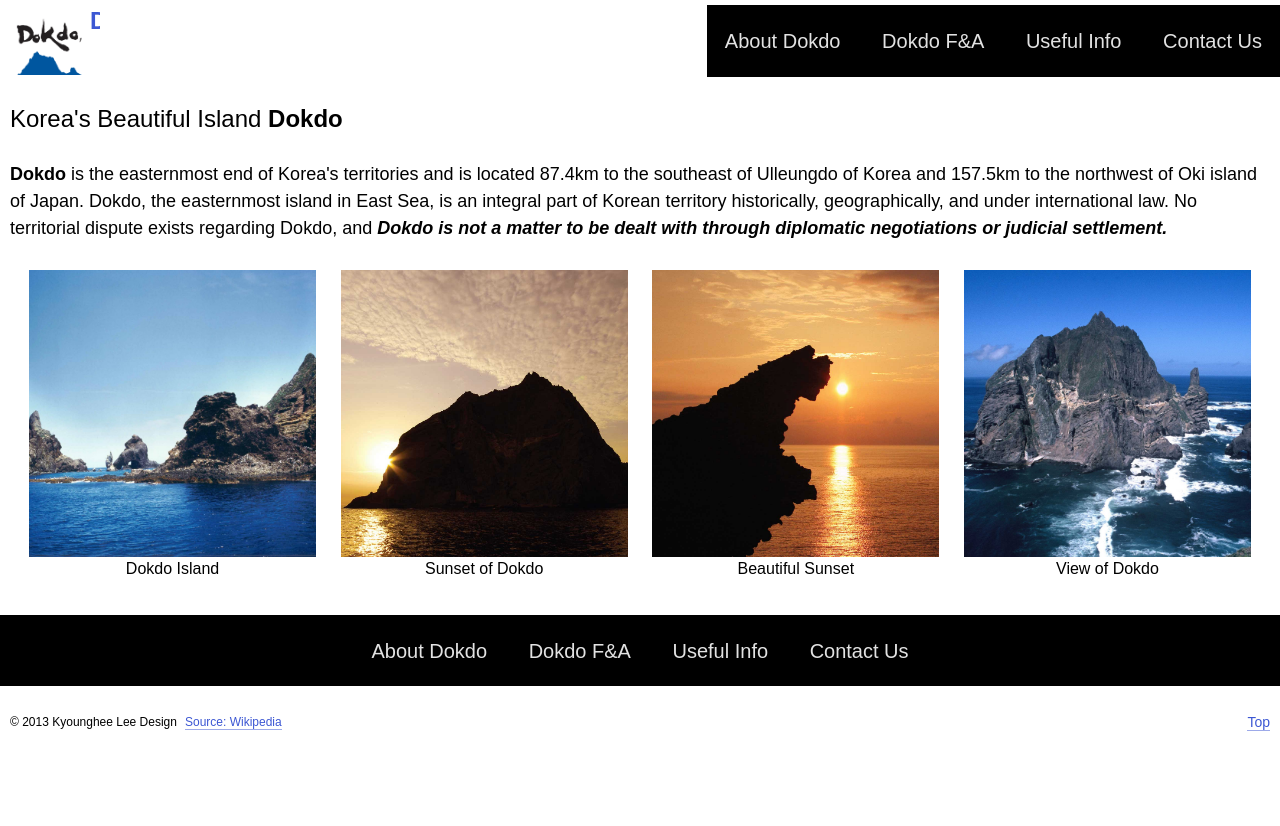
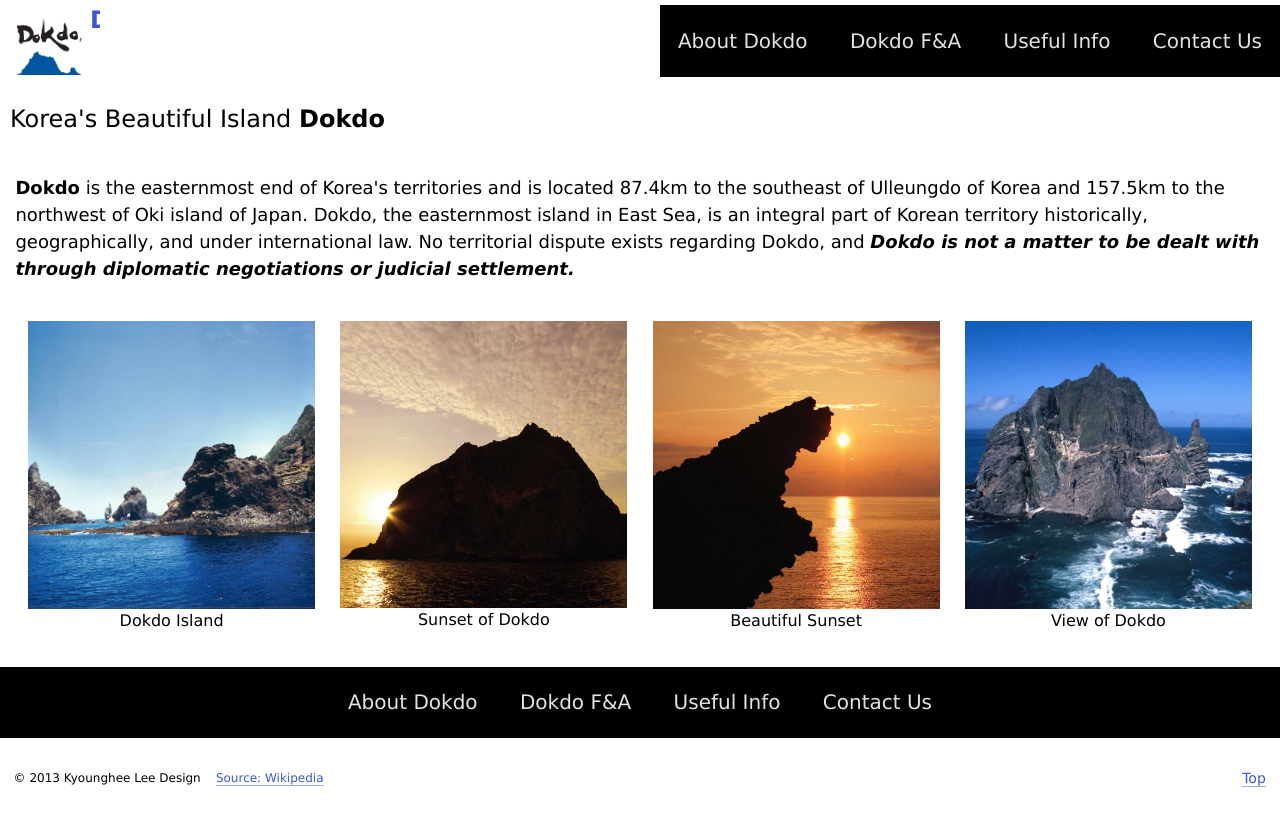
Before and after one commit to leekh91kr/large-data-website, a Jekyll site: the page built from index.html, in a window 1280 px wide. Shown: the top 826 px of the page. Built offline with Jekyll 4.4.1, drawn with Linux system fonts in a browser that asks for light colours; nearby versions of some CDN libraries; Markdown is read by kramdown in place of the engine named in the settings.

Commit message:
add font type

```diff
--- a/css/general.css
+++ b/css/general.css
@@ -11,7 +11,6 @@ h3 {
 	padding-left: 2em;
 	padding-top: 2em;
 	padding-bottom: 2em;
-	font-family: helvetica;
 }
 
 .fleximg {
@@ -85,7 +84,7 @@ a:focus {
 html {
 	margin: 0;
 	padding: 0;
-	font: normal 100%/1.5 sans-serif;
+	font: normal 100%/1.5 Verdana,sans-serif;
 }
 
 body {
@@ -109,7 +108,7 @@ h2 {
 	font-weight: normal;
 }
 
-p, {
+p {
 	margin: 2rem 0 1.5rem;
 	padding: 0.3em;
 }
```
